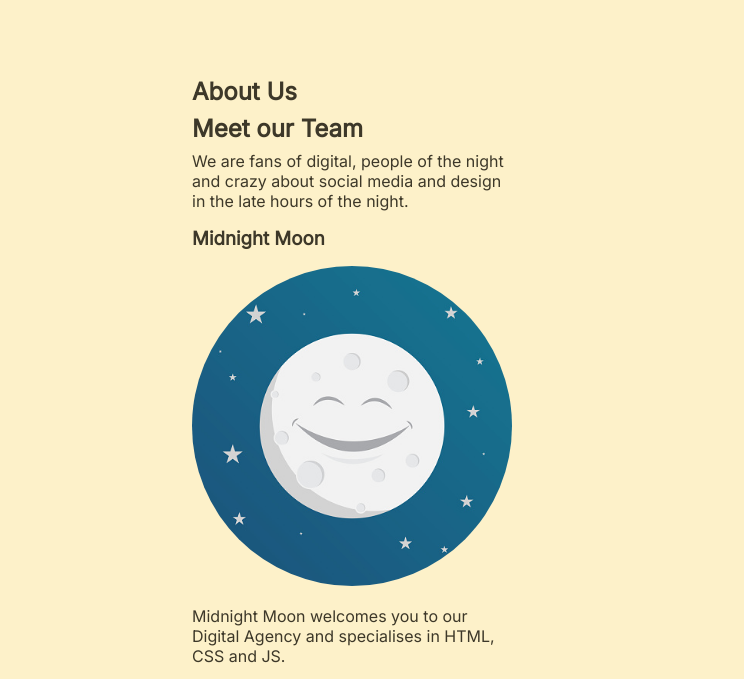
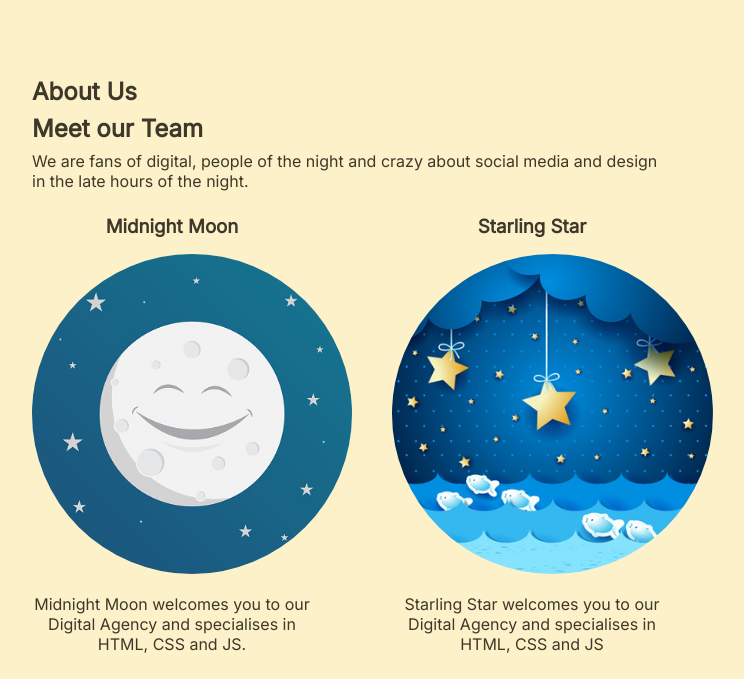
Before and after one commit to fac21/agency-website-ecrc, a plain HTML site: page index.html in a window 1280 px wide. Shown: the part 357-1036 px from the top of the page, without its empty margins (288-1032 px from the left). Drawn offline with Linux system fonts and the light colour scheme.

Commit message:
Added media query

```diff
--- a/index.html
+++ b/index.html
@@ -30,17 +30,18 @@
                 </li>
             </ul>
             <!--Navigate to About Us and Contact Us-->
-    <ul  class="nav" style="list-style-type:none">
+            <ul class="nav" style="list-style-type:none">
                 <li> <a href="#aboutUs">About Us</a> </li>
                 <li><a href="#contactUs">Contact Us</a></li>
             </ul>
         </nav>
     </header>
-    <section class="title-section stack, flex-row" >
     <!--Name of digital company and background image-->
+    <section class="title-section stack, flex-row">
         <h1 class="title">Night Time Coders</h1>
         <img class='background-image' src="./images/sky.jpeg" alt="Night Sky">
     </section>
+
     <main class="stack-lg">
 
         <!--About Us-->
@@ -48,7 +49,7 @@
             <h1>About Us</h1>
             <h2>Meet our Team</h2>
             <p>We are fans of digital, people of the night and crazy about social media and design in the late hours of the night.</p>
-        <div>
+            <div class='grid column'>
                 <article class="stack">
                     <h3>Midnight Moon</h3>
                     <img src="./images/Moon.jpg" alt="Smiling midnight moon">
--- a/styles.css
+++ b/styles.css
@@ -1,31 +1,32 @@
 * {
     margin: 0;
 }
+
 body {
     font-family: inter, Arial;
     font-size: 1rem;
     background-color: var(--bg-colour);
-    color:  var(--font-colour);
+    color: var(--font-colour);
 }
 
 main {
     max-width: 20rem;
     margin: auto;
 }
+
 :root {
-  --bg-colour: hsl(46, 93%, 89%);
-  --font-colour: hsl(46, 20%, 20%);
-  --primary-colour: hsl(242, 79%, 53%);
-  --secondary-colour: hsl(45, 93%, 58%);
+    --bg-colour: hsl(46, 93%, 89%);
+    --font-colour: hsl(46, 20%, 20%);
+    --primary-colour: hsl(242, 79%, 53%);
+    --secondary-colour: hsl(45, 93%, 58%);
 }
-
 
 .dark {
     --bg-colour: hsl(231, 20%, 20%);
-    --font-colour:  hsl(231, 93%, 89%);
+    --font-colour: hsl(231, 93%, 89%);
     --primary-colour: hsl(242, 79%, 77%);
     --secondary-colour: hsl(224, 20%, 59%);
-  }
+}
 
 .title {
     position: absolute;
@@ -84,15 +85,15 @@ button {
     max-width: 10rem;
 }
 
-.stack> * {
+.stack>* {
     margin-top: 1rem;
 }
 
-.stack-lg >  * {
+.stack-lg>* {
     margin-top: 5rem;
 }
 
-.stack-sm> * + * {
+.stack-sm>*+* {
     margin-top: .5rem;
 }
 
@@ -128,7 +129,6 @@ footer {
     .center {
         max-width: 15rem;
     }
-
 }
 
 @media only screen and (min-width: 600px) and (max-width: 1024px) {
@@ -136,3 +136,29 @@ footer {
         max-width: 25rem;
     }
 }
+
+
+/* This applies from 600px onwards */
+
+@media (min-width: 600px) {
+    main {
+        max-width: 40rem;
+        margin: auto;
+    }
+    .grid {
+        display: grid;
+        grid-template-columns: repeat(auto-fit, minmax(10rem, 1fr));
+        gap: 5rem;
+        text-align: center;
+    }
+    .column {
+        grid-template-columns: repeat(auto-fit, minmax(14rem, 1fr));
+        text-align: center;
+    }
+    .background-image {
+        border-radius: 0%;
+        background-size: cover;
+        display: block;
+        max-width: 150vw;
+    }
+}
```
Lines whose indentation alone changed are shown as unchanged.
